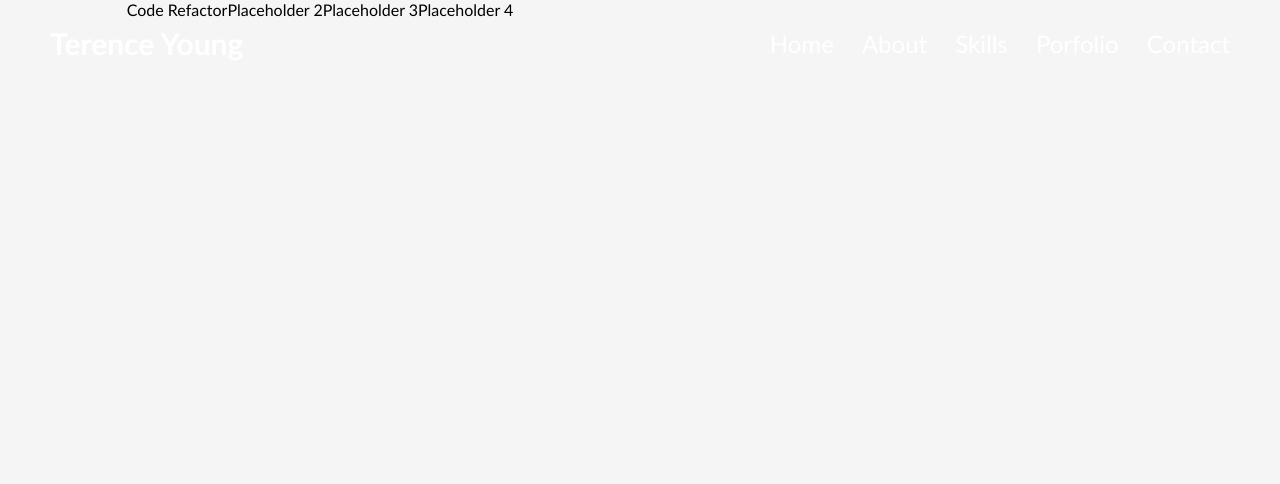
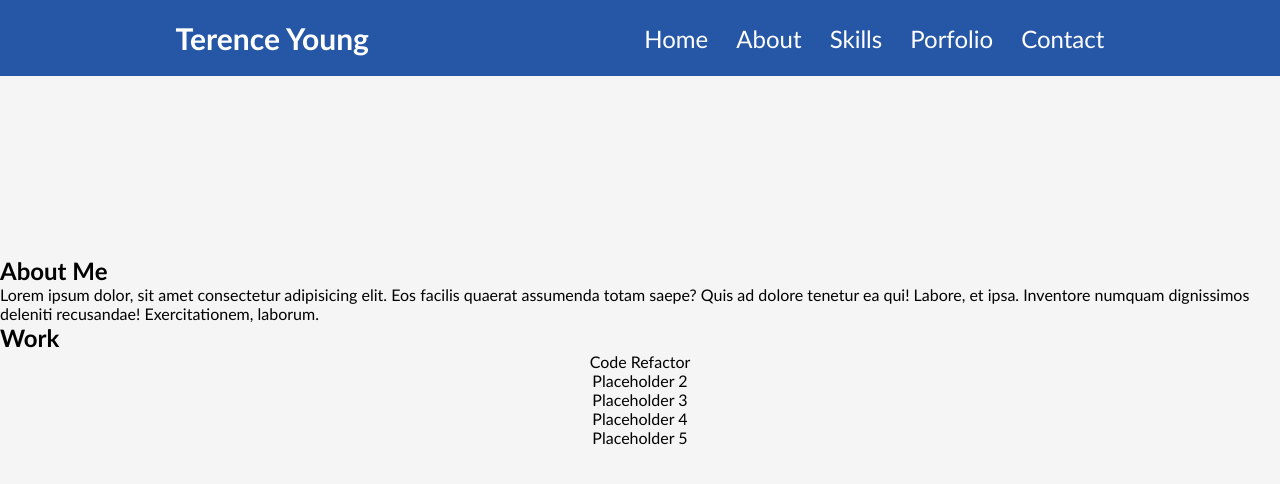
Before and after one commit to tcyoung84/personal-portfolio-02, a plain HTML site: page index.html in a window 1280 px wide. Drawn offline with Linux system fonts and the light colour scheme.

Commit message:
fixed work section of html

```diff
--- a/assets/css/style.css
+++ b/assets/css/style.css
@@ -8,24 +8,24 @@
     padding: 0;
     box-sizing: border-box;
 }
-
+/* background colour for the body of the page */
 body {
     background: whitesmoke;
 }
-
+/* header */
 .header {
     position: fixed;
     top: 0;
     left: 0;
     width: 100%;
-    padding: 25px 50px;
-    background: transparent; /* #2657a6 */
+    padding: 20px 50px;
+    background: #2657a6; /* #2657a6 */
     display: flex;
-    justify-content: space-between;
+    justify-content: space-around;
     align-items: center;
     z-index: 100;
 }
-
+/* my name/logo for the portfolio */
 .logo {
     font-size: 30px;
     color: #fff;
@@ -39,7 +39,7 @@ body {
     text-decoration: none;
     margin-left: 24px;
 }
-
+/* hover over for the navbar turns from white to gold */
 .navbar a:hover {
     color: goldenrod;
 }
@@ -59,7 +59,7 @@ body {
     text-align: center;
 
 }
-
+/* responsive layout*/
 @media screen and (max-width: 1024px) {
     body {
         background-color: #bb8588
--- a/index.html
+++ b/index.html
@@ -20,12 +20,24 @@
     </header>
 
     <main>
-        <div class="container">
-            <div class="box" id="box1">Code Refactor</div>
-            <div class="box" id="box2">Placeholder 2</div>
-            <div class="box" id="box3">Placeholder 3</div>
-            <div class="box" id="box4">Placeholder 4</div>
-        </div>
+        <div class="container"></div>
+
+        <section>
+            <h2>About Me</h2>
+            <div>Lorem ipsum dolor, sit amet consectetur adipisicing elit. Eos facilis quaerat assumenda totam saepe? Quis ad dolore tenetur ea qui! Labore, et ipsa. Inventore numquam dignissimos deleniti recusandae! Exercitationem, laborum.</div>
+        </section>
+        <section>
+            <h2>Work</h2>
+            <div>
+                <div class="box" id="box1">Code Refactor</div>
+                <div class="box" id="box2">Placeholder 2</div>
+                <div class="box" id="box3">Placeholder 3</div>
+                <div class="box" id="box4">Placeholder 4</div>
+                <div class="box" id="box4">Placeholder 5</div>
+            </div>
+
+        </section>
+
     </main>
 
     <footer>
```
